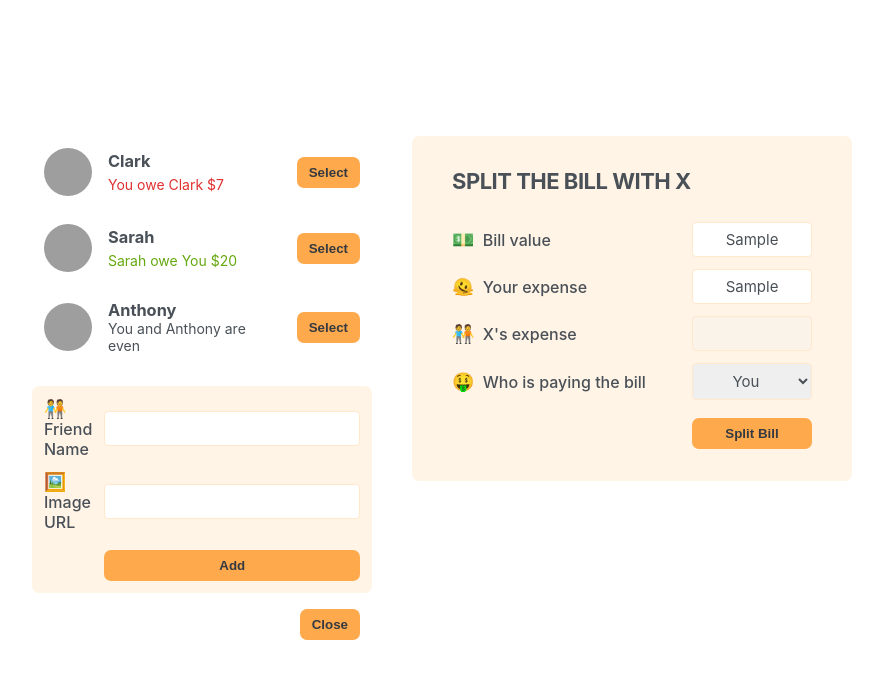
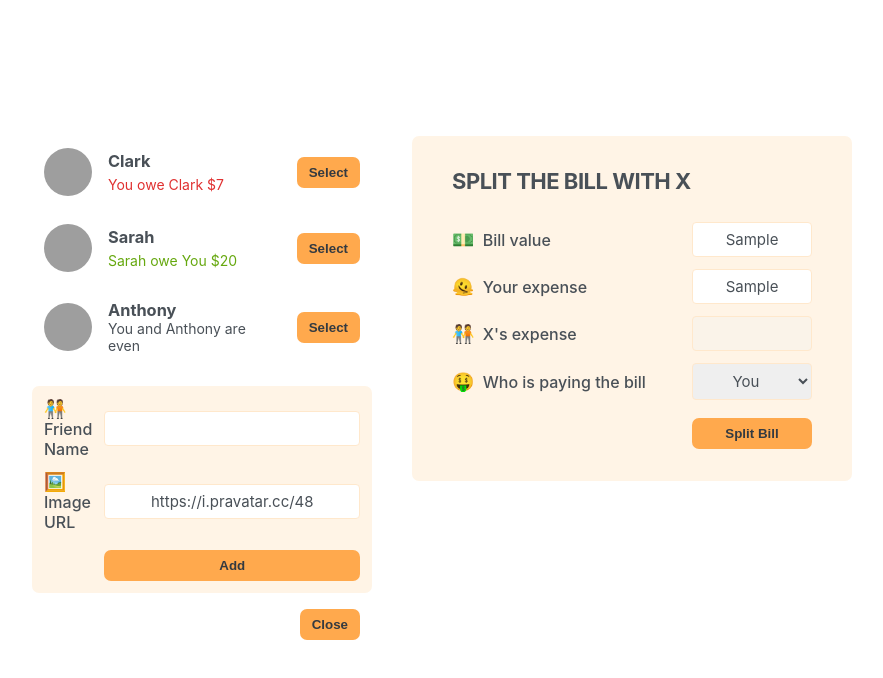
Before and after one commit to januzovic/React-practise, a React (Create React App) app: page / in a window 1280 px wide. Both pictures are taken after typing "Sample", "Sample" into the empty fields and a click on the button "Add Friend". Shown: the top 678 px of the page, without its empty margins (198-1081 px from the left). Built offline with nearby package versions, Linux system fonts and the light colour scheme; grey boxes are pictures that could not be loaded.

Commit message:
Adding friend using Form

```diff
--- a/src/components/App.js
+++ b/src/components/App.js
@@ -22,17 +22,23 @@
 ];
 
 export default function App() {
+  const [friends, setFriends] = useState(initialFriends);
   const [showAddFriend, setAddFriend] = useState(false);
 
   function handleShowAddFriend() {
     setAddFriend(!showAddFriend);
   }
 
+  function handleAddFriend(friend) {
+    setFriends((friends) => [...friends, friend]);
+    setAddFriend(false);
+  }
+
   return (
     <div className='app'>
       <div className='sidebar'>
-        <FriendsList />
-        {showAddFriend && <FormAddFriend />}
+        <FriendsList friends={friends} />
+        {showAddFriend && <FormAddFriend onAddFriend={handleAddFriend} />}
         <Button onClick={handleShowAddFriend}>
           {showAddFriend ? 'Close' : 'Add Friend'}
         </Button>
@@ -49,8 +55,7 @@
     </button>
   );
 }
-function FriendsList() {
-  const friends = initialFriends;
+function FriendsList({ friends }) {
   return (
     <ul>
       {friends.map((friend) => (
@@ -81,13 +86,42 @@
   );
 }
 
-function FormAddFriend() {
+function FormAddFriend({ onAddFriend }) {
+  const [name, setName] = useState('');
+  const [image, setImage] = useState('https://i.pravatar.cc/48');
+
+  function handleSubmit(e) {
+    e.preventDefault();
+
+    if (!name || !image) return;
+    const id = crypto.randomUUID();
+    const newFriend = {
+      name,
+      image: `${image}?=${id}`,
+      balance: 0,
+      id,
+    };
+
+    onAddFriend(newFriend);
+
+    setName('');
+    setImage('https://i.pravatar.cc/48');
+  }
+
   return (
-    <form className='form-add-friend'>
+    <form className='form-add-friend' onSubmit={handleSubmit}>
       <label>🧑‍🤝‍🧑Friend Name</label>
-      <input type='text' />
+      <input
+        type='text'
+        value={name}
+        onChange={(e) => setName(e.target.value)}
+      />
       <label>🖼️ Image URL</label>
-      <input type='text' />
+      <input
+        type='text'
+        value={image}
+        onChange={(e) => setImage(e.target.value)}
+      />
       <Button>Add</Button>
     </form>
   );
```
